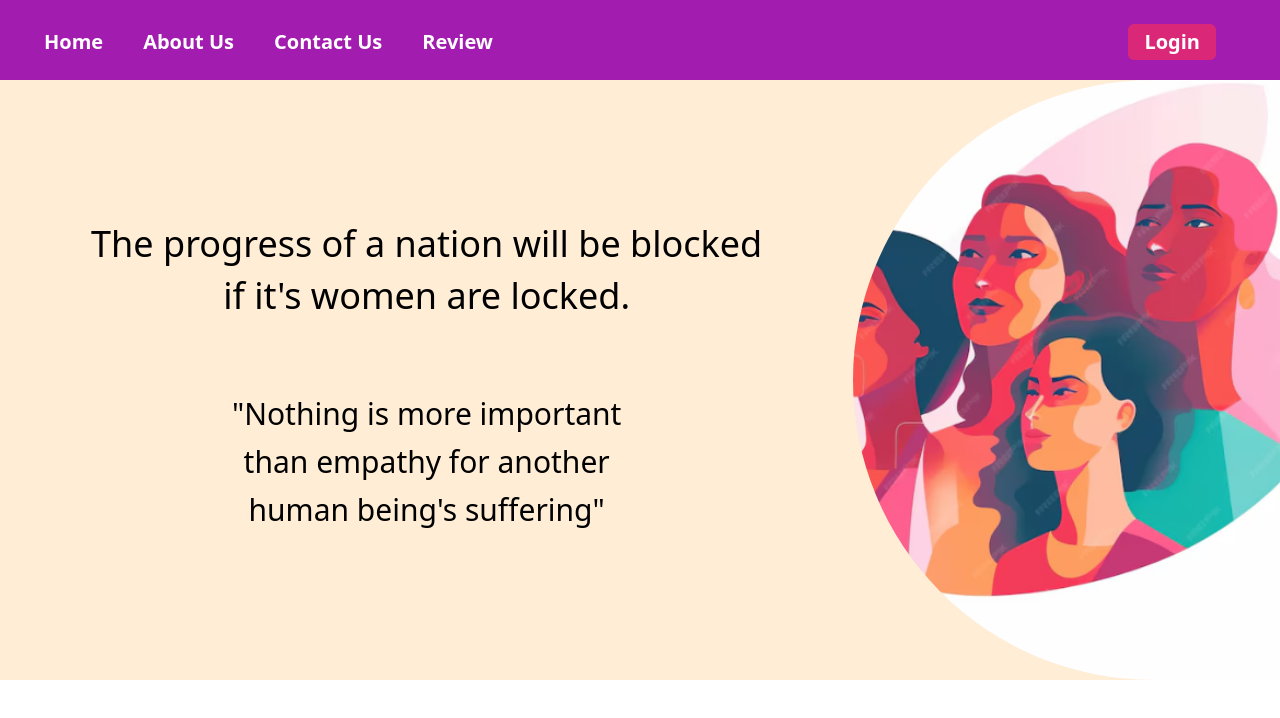
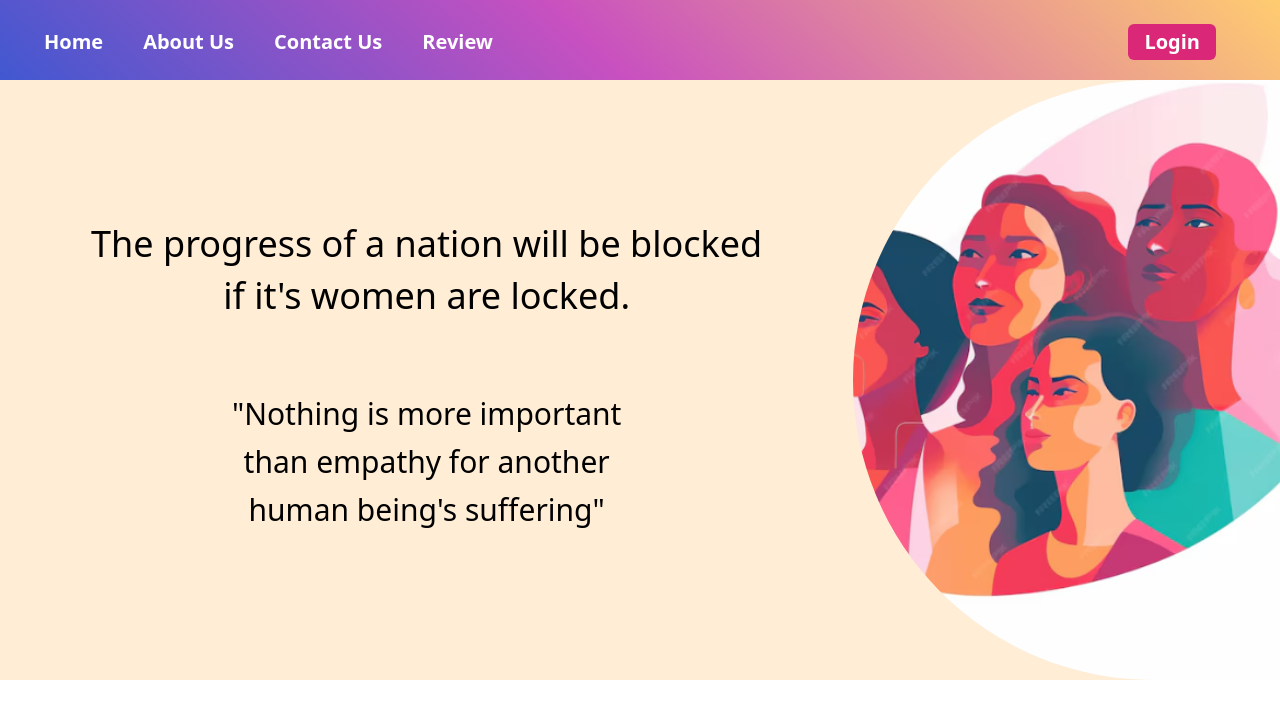
Before and after one commit to Ifranayab/safetyapp, a React (Create React App) app: page / in a window 1280 px wide. Shown: the top 718 px of the page. Built offline with nearby package versions, Linux system fonts and the light colour scheme.

Commit message:
color changes

```diff
--- a/src/components/Nav.jsx
+++ b/src/components/Nav.jsx
@@ -5,7 +5,7 @@
 export  class Nav extends Component {
   render() {
     return (
-      <div className='h-20 bg-fuchsia-700'>
+      <div className='h-20 bg-custom-gradient'>
         <div className='flex  justify-start items-center py-6 px-6'>
             <span className='mx-5 text-xl font-bold text-white cursor-pointer hover:border-2 hover:border-white hover:rounded-sm'>Home</span>
             <span className='mx-5 text-xl font-bold text-white cursor-pointer hover:border-2 hover:border-white hover:rounded-sm'>About Us</span>
--- a/tailwind.config.js
+++ b/tailwind.config.js
@@ -4,7 +4,11 @@
     "./src/**/*.{js,jsx,ts,tsx}",
   ],
   theme: {
-    extend: {},
+    extend: {
+      backgroundImage: {
+        'custom-gradient': 'linear-gradient(43deg, #4158D0 0%, #C850C0 46%, #FFCC70 100%)',
+      },
+    },
   },
   plugins: [],
 }
```
